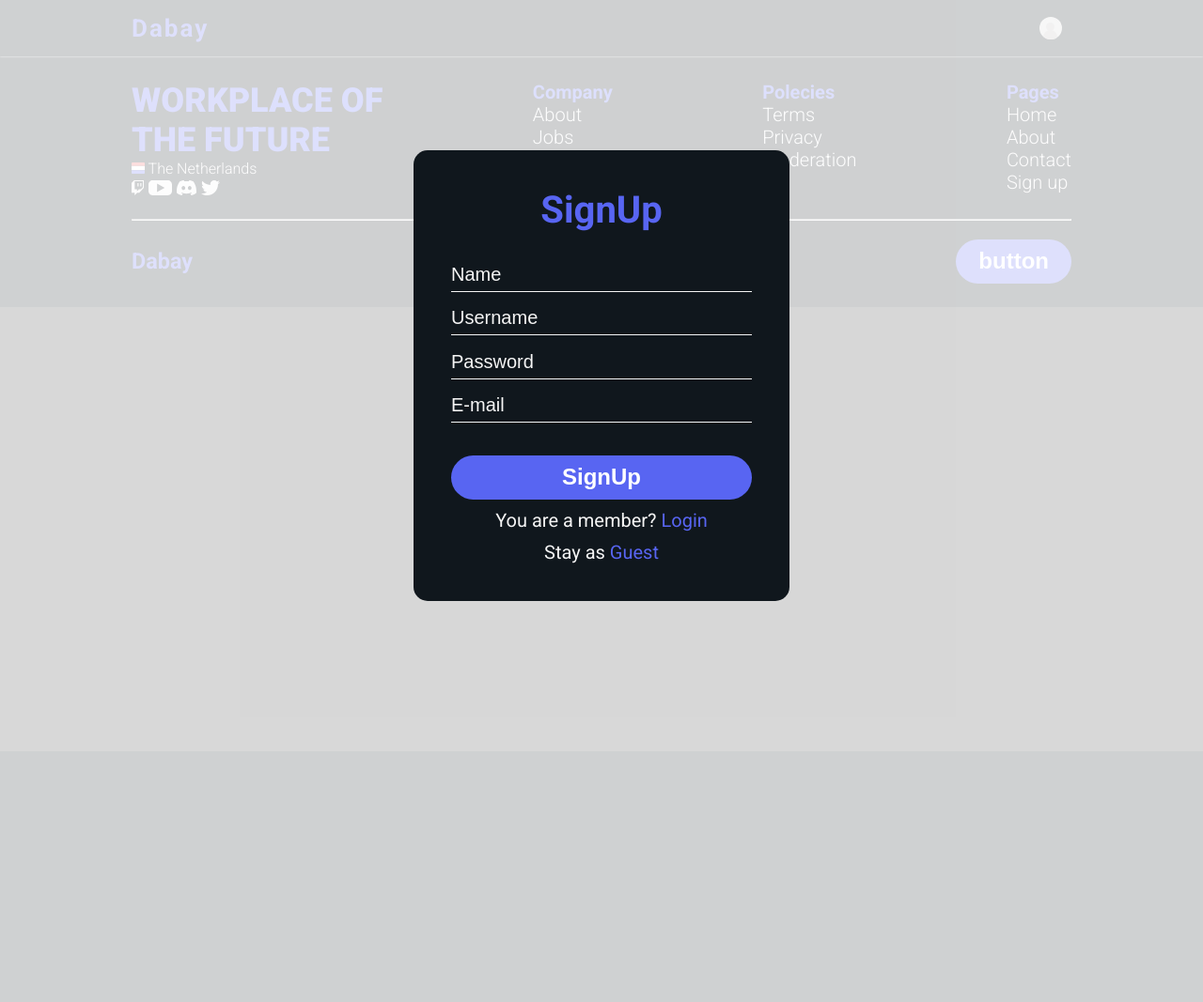
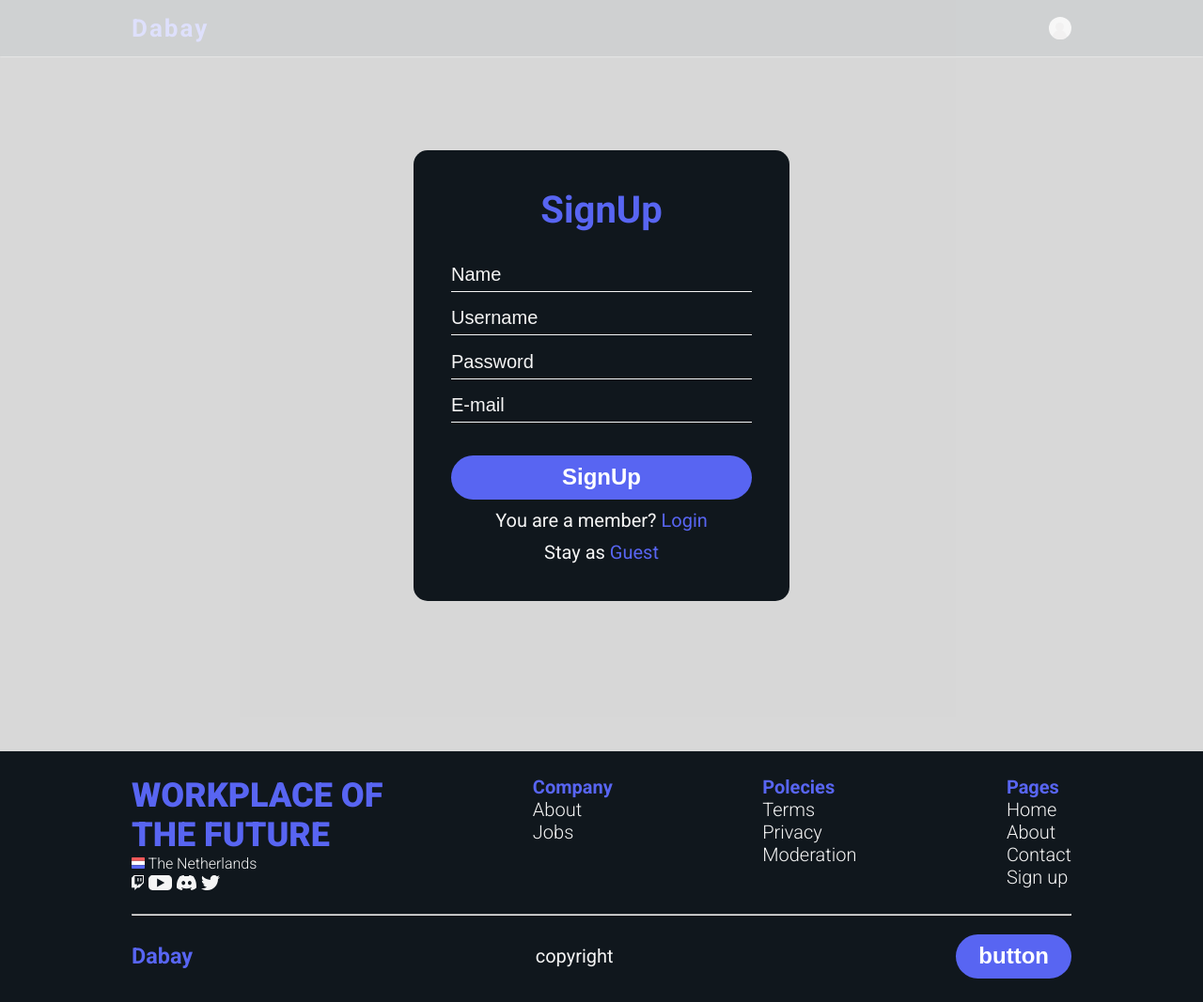
Before and after one commit to manasseh152/PRO-PRAK-S3, a PHP site: page /index.php?content=php/components/register in a window 1280 px wide. Shown: the whole page at 94% size. Before the commit the page ends 640 px from the top, so only its background shows below. Run offline with PHP 8.4, Linux system fonts and the light colour scheme; style sheets or scripts are compiled from the project's sources.

Commit message:
Bug fix: login and register screen fixed

```diff
--- a/index.php
+++ b/index.php
@@ -13,7 +13,9 @@
 <body>
   <?php include("./php/components/navbar.php"); ?>
 
-  <?php include("./php/components/content.php"); ?>
+  <main>
+    <?php include("./php/components/content.php"); ?>
+  </main>
 
   <?php include("./php/components/footer.php"); ?>
 </body>
--- a/php/components/navbar.php
+++ b/php/components/navbar.php
@@ -85,9 +85,9 @@
           }
         ?>
     <li>
-      <a href="#" onclick="OpenAcount()">
+      <button onclick="OpenAcount()">
         <img src="./img/svg/Account icon.svg" alt="Account">
-      </a>
+      </button>
       <ul id="account" class="sub-account">
         <li>
           <a href="#">
--- a/style/scss/style.scss
+++ b/style/scss/style.scss
@@ -10,6 +10,15 @@ html {
 body {
 	padding: 0;
 	font-family: roboto;
+}
+
+main {
+	min-height: calc(100vh - 60px);
+}
+
+button {
+	background: none;
+	border: none;
 }
 
 *,
```
